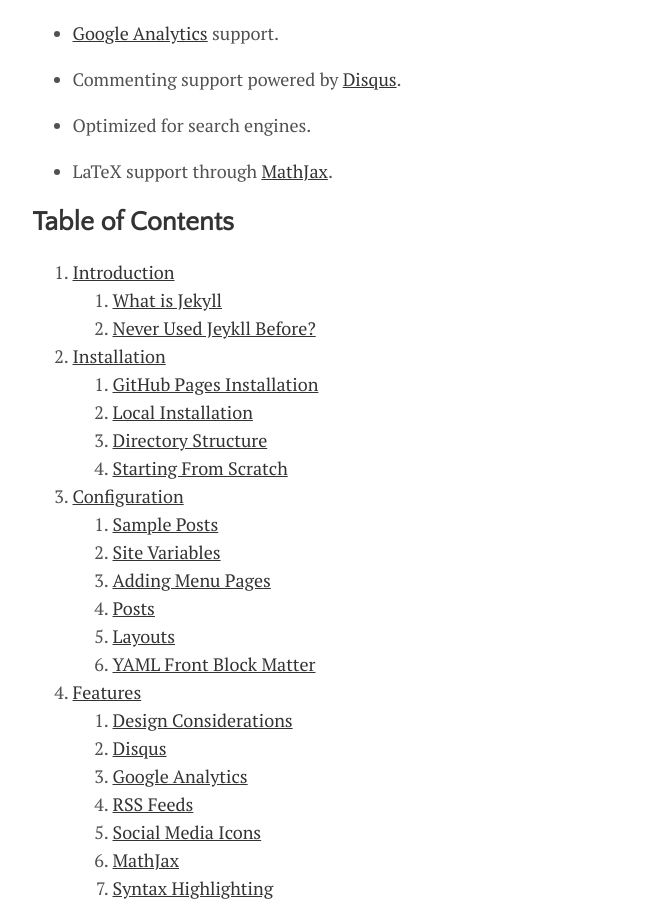
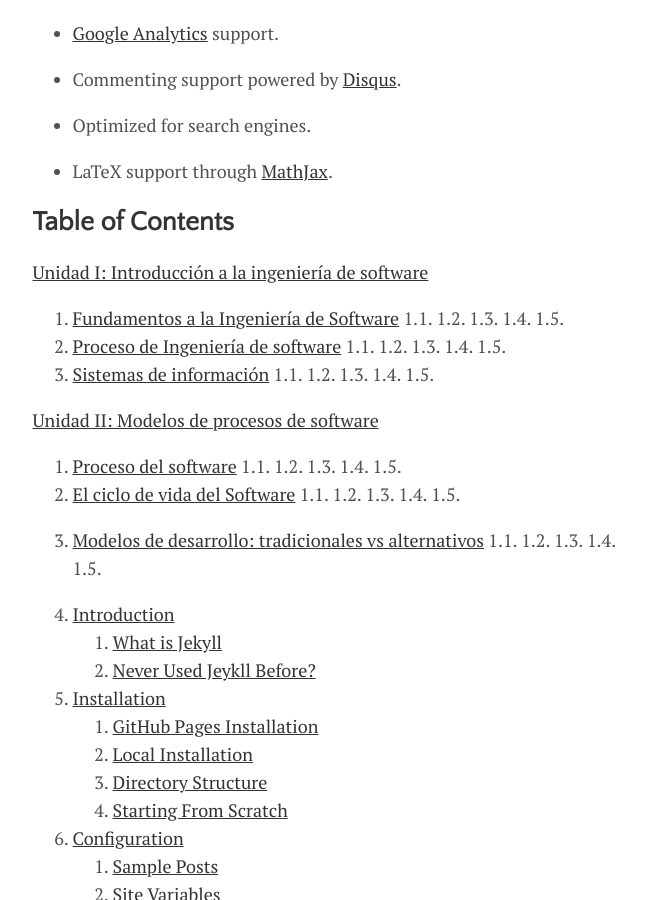
Before and after one commit to Anna-Montoya2020/Ingenieria-de-Software-Proyecto, a Jekyll site: the page built from _posts/2015-10-10-getting-started.md, in a window 1280 px wide and 900 px high, scrolled down 1237 px. Shown: the whole window, without its empty margins (300-946 px from the left). Built offline with Jekyll 4.4.1, drawn with Linux system fonts in a browser that asks for light colours.

Commit message:
Update 2015-10-10-getting-started.md
MODIFICACION

```diff
--- a/_posts/2015-10-10-getting-started.md
+++ b/_posts/2015-10-10-getting-started.md
@@ -34,6 +34,46 @@ Adoptar un enfoque sistem´atico para llevar a cabo su trabajo
 * LaTeX support through [MathJax](https://www.mathjax.org/).
 
 ## Table of Contents
+[Unidad I: Introducción a la ingeniería de software](#Unidad-I:-Introducción-a-la-ingeniería-de-software)
+1. [ Fundamentos a la Ingeniería de Software](#Fundamentos-a-la-Ingeniería-de-Software)
+   1.1.
+   1.2.
+   1.3.
+   1.4.
+   1.5.
+2. [Proceso de Ingeniería de software](#Proceso-de-Ingeniería-de-software)
+   1.1.
+   1.2.
+   1.3.
+   1.4.
+   1.5.
+3. [Sistemas de información](#sistemas-de-informacion)
+   1.1.
+   1.2.
+   1.3.
+   1.4.
+   1.5.
+
+[Unidad II: Modelos de procesos de software](#Unidad-II:-Modelos-de-procesos-de-software)
+   1. [Proceso del software](#Proceso-del-software)
+   1.1.
+   1.2.
+   1.3.
+   1.4.
+   1.5.
+   2. [El ciclo de vida del Software](#El-ciclo-de-vida-del-Software)
+   1.1.
+   1.2.
+   1.3.
+   1.4.
+   1.5.
+   3. [Modelos de desarrollo: tradicionales vs alternativos](#Modelos-de-desarrollo:-tradicionales-vs-alternativos)
+   1.1.
+   1.2.
+   1.3.
+   1.4.
+   1.5.
+
 
 1. [Introduction](#introduction)
    1. [What is Jekyll](#what-is-jekyll)
```
